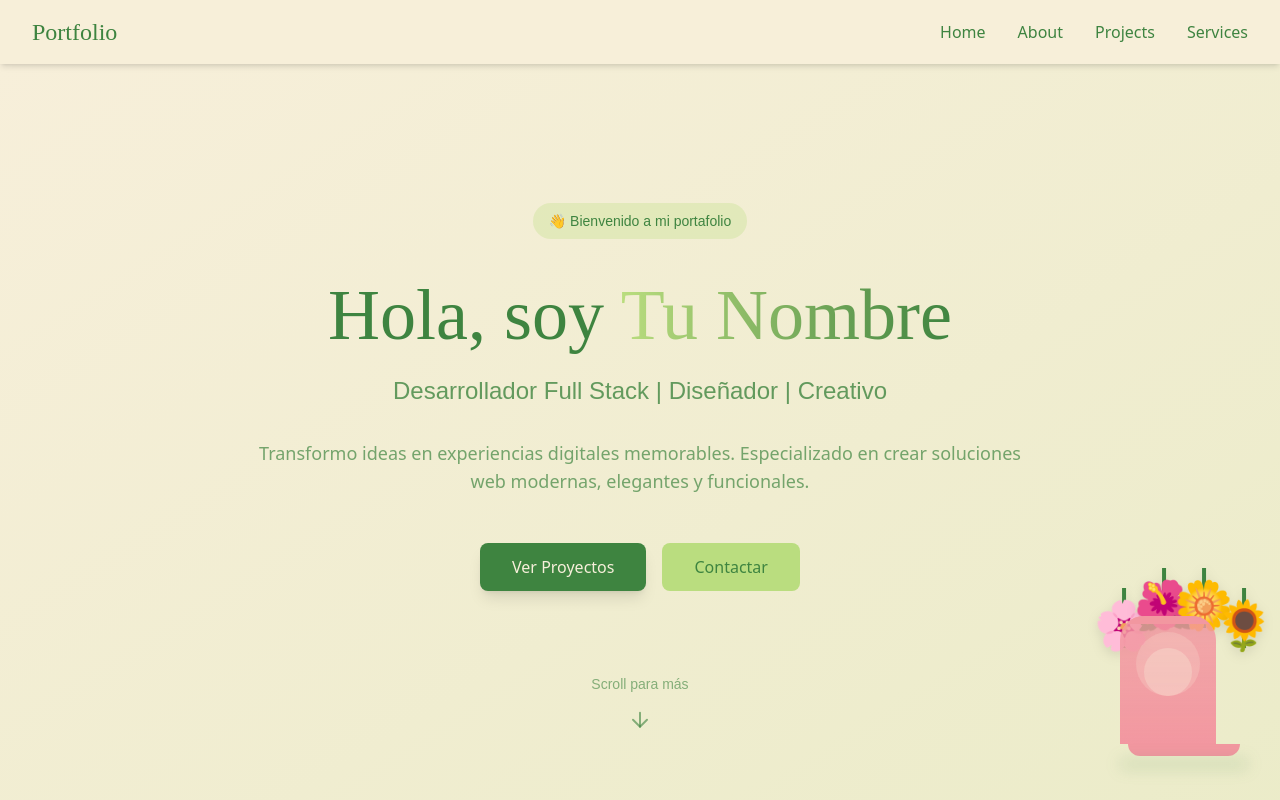
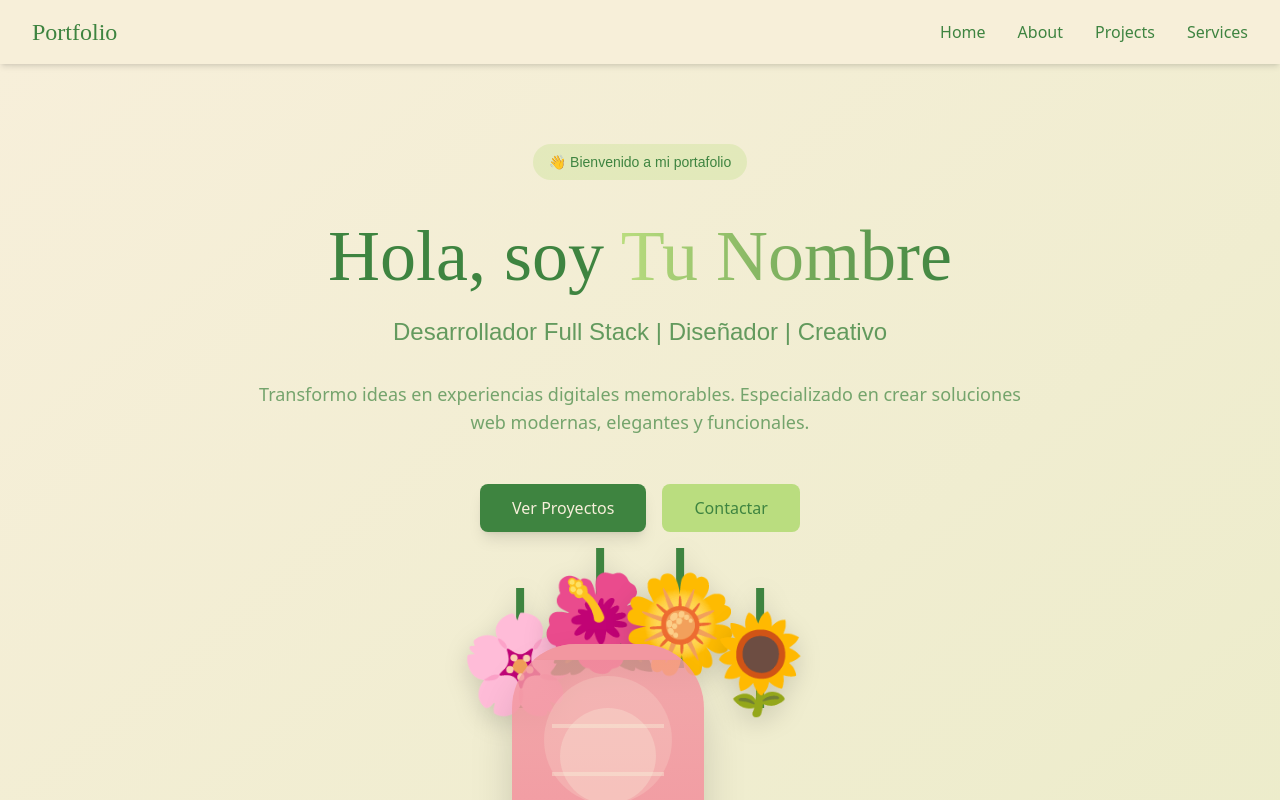
Before and after one commit to Cova97/Fernanda-Cova-Portafolio, a React (Vite) app: page / in a window 1280 px wide. Both pictures are taken after a click on the button "Explorar Portfolio". Shown: the top 800 px of the page. Built offline with nearby package versions, Linux system fonts and the light colour scheme.

Commit message:
Update Florero
Se modifico la ubicacion y el tamano del florero

```diff
--- a/src/components/common/FloatingFlowers.jsx
+++ b/src/components/common/FloatingFlowers.jsx
@@ -11,7 +11,7 @@ const FloatingFlowers = () => {
       href: '#home',
       color: 'var(--color-pistacho)',
       icon: '🌸',
-      position: { x: -60, y: -120 }
+      position: { x: -120, y: -240 }
     },
     {
       id: 2,
@@ -19,7 +19,7 @@ const FloatingFlowers = () => {
       href: '#about',
       color: 'var(--color-melon)',
       icon: '🌺',
-      position: { x: -20, y: -140 }
+      position: { x: -40, y: -280 }
     },
     {
       id: 3,
@@ -27,7 +27,7 @@ const FloatingFlowers = () => {
       href: '#projects',
       color: 'var(--color-pistacho)',
       icon: '🌼',
-      position: { x: 20, y: -140 }
+      position: { x: 40, y: -280 }
     },
     {
       id: 4,
@@ -35,7 +35,7 @@ const FloatingFlowers = () => {
       href: '#services',
       color: 'var(--color-melon)',
       icon: '🌻',
-      position: { x: 60, y: -120 }
+      position: { x: 120, y: -240 }
     }
   ];
 
@@ -50,7 +50,7 @@ const FloatingFlowers = () => {
   };
 
   return (
-    <div className="fixed bottom-8 right-8 z-40">
+    <div className="flex items-center justify-center mt-12">
       <div className="relative">
         {/* Flores */}
         {flowers.map((flower) => (
@@ -63,7 +63,7 @@ const FloatingFlowers = () => {
               x: flower.position.x,
               y: flower.position.y
             }}
-            whileHover={{ scale: 1.2, rotate: [0, -10, 10, 0] }}
+            whileHover={{ scale: 1.3, rotate: [0, -10, 10, 0] }}
             whileTap={{ scale: 0.9 }}
             transition={{
               duration: 0.5,
@@ -73,16 +73,16 @@ const FloatingFlowers = () => {
               damping: 20
             }}
             onClick={() => handleFlowerClick(flower)}
-            className="absolute bottom-0 left-1/2 transform -translate-x-1/2 cursor-pointer text-5xl"
+            className="absolute bottom-0 left-1/2 transform -translate-x-1/2 cursor-pointer text-8xl"
             style={{
-              filter: 'drop-shadow(0 4px 6px rgba(0, 0, 0, 0.1))',
+              filter: 'drop-shadow(0 8px 12px rgba(0, 0, 0, 0.15))',
             }}
             aria-label={`Ir a ${flower.name}`}
           >
             {/* Tallo de la flor */}
             <div
-              className="absolute bottom-0 left-1/2 transform -translate-x-1/2 w-1 bg-[var(--color-fern)]"
-              style={{ height: '60px', zIndex: -1 }}
+              className="absolute bottom-0 left-1/2 transform -translate-x-1/2 w-2 bg-[var(--color-fern)]"
+              style={{ height: '120px', zIndex: -1 }}
             />
 
             {/* Flor */}
@@ -103,7 +103,7 @@ const FloatingFlowers = () => {
             <motion.span
               initial={{ opacity: 0, y: 10 }}
               whileHover={{ opacity: 1, y: 0 }}
-              className="absolute -top-8 left-1/2 transform -translate-x-1/2 bg-[var(--color-fern)] text-[var(--color-parchment)] px-3 py-1 rounded-full text-xs whitespace-nowrap font-[family-name:var(--font-accent)]"
+              className="absolute -top-12 left-1/2 transform -translate-x-1/2 bg-[var(--color-fern)] text-[var(--color-parchment)] px-4 py-2 rounded-full text-base whitespace-nowrap font-[family-name:var(--font-accent)] shadow-lg"
             >
               {flower.name}
             </motion.span>
@@ -118,42 +118,46 @@ const FloatingFlowers = () => {
           className="relative z-10"
         >
           {/* Cuerpo del florero */}
-          <div className="w-24 h-32 bg-gradient-to-b from-[var(--color-melon)]/80 to-[var(--color-melon)] rounded-t-3xl relative overflow-hidden">
+          <div className="w-48 h-64 bg-gradient-to-b from-[var(--color-melon)]/80 to-[var(--color-melon)] rounded-t-[4rem] relative overflow-hidden shadow-2xl">
             {/* Decoración del florero */}
-            <div className="absolute top-4 left-1/2 transform -translate-x-1/2 w-16 h-16 bg-[var(--color-parchment)]/20 rounded-full" />
-            <div className="absolute top-8 left-1/2 transform -translate-x-1/2 w-12 h-12 bg-[var(--color-parchment)]/30 rounded-full" />
+            <div className="absolute top-8 left-1/2 transform -translate-x-1/2 w-32 h-32 bg-[var(--color-parchment)]/20 rounded-full" />
+            <div className="absolute top-16 left-1/2 transform -translate-x-1/2 w-24 h-24 bg-[var(--color-parchment)]/30 rounded-full" />
+
+            {/* Patrón decorativo */}
+            <div className="absolute top-20 left-1/2 transform -translate-x-1/2 w-28 h-1 bg-[var(--color-parchment)]/40" />
+            <div className="absolute top-32 left-1/2 transform -translate-x-1/2 w-28 h-1 bg-[var(--color-parchment)]/40" />
 
             {/* Borde superior del florero */}
-            <div className="absolute -top-2 left-0 right-0 h-4 bg-[var(--color-melon)] rounded-t-xl" />
+            <div className="absolute -top-4 left-0 right-0 h-8 bg-[var(--color-melon)] rounded-t-2xl shadow-inner" />
           </div>
 
           {/* Base del florero */}
-          <div className="w-28 h-3 bg-[var(--color-melon)] mx-auto rounded-b-xl" />
+          <div className="w-56 h-6 bg-[var(--color-melon)] mx-auto rounded-b-2xl shadow-lg" />
 
           {/* Sombra */}
-          <div className="w-32 h-2 bg-[var(--color-fern)]/20 mx-auto mt-1 rounded-full blur-sm" />
+          <div className="w-64 h-4 bg-[var(--color-fern)]/20 mx-auto mt-2 rounded-full blur-md" />
         </motion.div>
 
         {/* Animación de partículas cuando se selecciona una flor */}
         {selectedFlower && (
           <>
-            {[...Array(8)].map((_, i) => (
+            {[...Array(12)].map((_, i) => (
               <motion.div
                 key={i}
                 initial={{
                   x: 0,
-                  y: -100,
+                  y: -200,
                   opacity: 1,
                   scale: 1
                 }}
                 animate={{
-                  x: Math.cos((i * Math.PI * 2) / 8) * 100,
-                  y: -100 + Math.sin((i * Math.PI * 2) / 8) * 100,
+                  x: Math.cos((i * Math.PI * 2) / 12) * 150,
+                  y: -200 + Math.sin((i * Math.PI * 2) / 12) * 150,
                   opacity: 0,
                   scale: 0
                 }}
                 transition={{ duration: 0.8 }}
-                className="absolute bottom-0 left-1/2 w-2 h-2 bg-[var(--color-pistacho)] rounded-full"
+                className="absolute bottom-0 left-1/2 w-3 h-3 bg-[var(--color-pistacho)] rounded-full"
               />
             ))}
           </>
--- a/src/modules/home/Home.jsx
+++ b/src/modules/home/Home.jsx
@@ -4,11 +4,8 @@ import FloatingFlowers from '../../components/common/FloatingFlowers';
 
 const Home = () => {
   return (
-    <section id="home" className="min-h-screen flex items-center justify-center bg-gradient-to-br from-[var(--color-parchment)] to-[var(--color-pistacho)]/20 relative overflow-hidden">
-      {/* Florero flotante con flores interactivas */}
-      <FloatingFlowers />
-
-      <div className="max-w-7xl mx-auto px-4 sm:px-6 lg:px-8 py-20">
+    <section id="home" className="min-h-screen flex flex-col items-center justify-center bg-gradient-to-br from-[var(--color-parchment)] to-[var(--color-pistacho)]/20 py-20">
+      <div className="max-w-7xl mx-auto px-4 sm:px-6 lg:px-8">
         <div className="text-center">
           {/* Saludo animado */}
           <motion.div
@@ -61,7 +58,7 @@ const Home = () => {
             initial={{ opacity: 0, y: 20 }}
             animate={{ opacity: 1, y: 0 }}
             transition={{ duration: 0.6, delay: 0.8 }}
-            className="flex flex-col sm:flex-row gap-4 justify-center items-center"
+            className="flex flex-col sm:flex-row gap-4 justify-center items-center mb-16"
           >
             <a
               href="#projects"
@@ -76,13 +73,18 @@ const Home = () => {
               Contactar
             </a>
           </motion.div>
+        </div>
+      </div>
+
+      {/* Florero centrado debajo del contenido */}
+      <FloatingFlowers />
 
       {/* Scroll indicator */}
       <motion.div
         initial={{ opacity: 0 }}
         animate={{ opacity: 1 }}
         transition={{ duration: 0.6, delay: 1.2 }}
-            className="mt-20"
+        className="mt-12"
       >
         <a
           href="#about"
@@ -97,8 +99,6 @@ const Home = () => {
           </motion.div>
         </a>
       </motion.div>
-        </div>
-      </div>
     </section>
   );
 };
```
Lines whose indentation alone changed are shown as unchanged.
